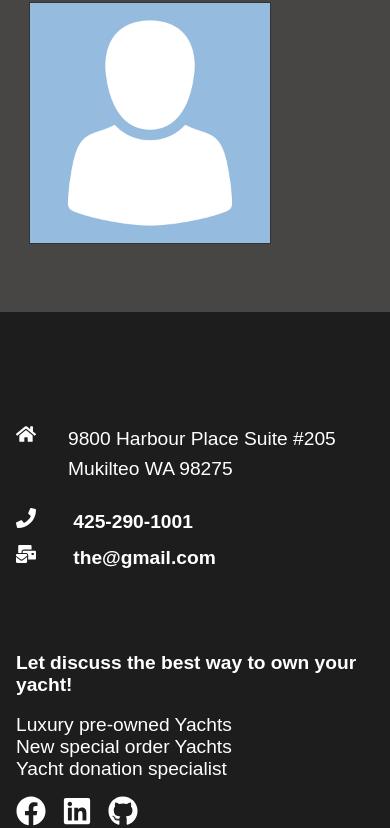
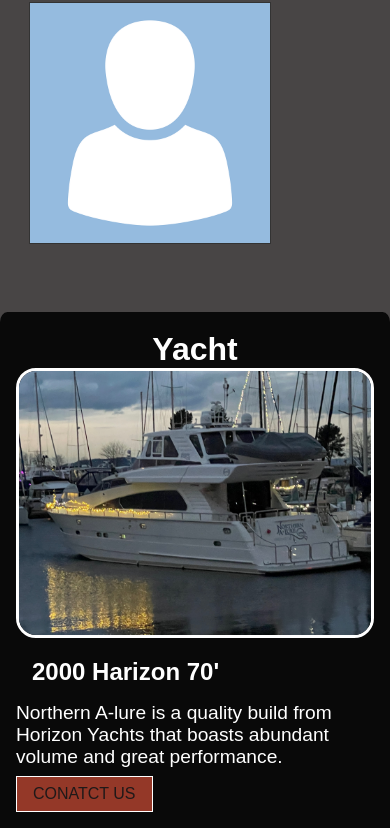
Before and after one commit to jonathanpenaloa/current-sea-yacht-service, a React (Create React App) app: page / in a window 390 px wide. Shown: the part 1149-1977 px from the top of the page. Built offline with nearby package versions, Linux system fonts and the light colour scheme.

Commit message:
Yacht Details added

```diff
--- /dev/null
+++ b/src/components/YachtCard/YachtCard.css
@@ -0,0 +1,66 @@
+.yacht-heading {
+    text-align: center;
+    padding: 4rem, 0 2rem, 0;
+}
+
+.yacht-container {
+    max-width: 1140px;
+    margin: auto;
+    display: flex;
+    grid-template-columns: repeat(3, 1fr);
+    grid-gap: 40px;
+    padding-top: 5rem;
+    padding-bottom: 5rem;
+}
+
+/* update */
+.yacht-card {
+    background-color: rgb(9, 9, 9);
+    padding: 1.2rem 1rem;
+    border-radius: 1.9%;
+}
+
+.yacht-card > img {
+    width: 100%;
+    border: 3px solid white;
+    border-radius: 20px;
+}
+
+.yacht-title {
+    color: #fff;
+    padding: 1rem;
+}
+
+.pro-btns {
+    display: flex;
+    justify-content: space-between;
+    padding: 0.5rem 0;
+}
+
+.pro-btns .btn {
+    padding: 0.5rem 1rem;
+}
+
+.btn:hover {
+    background: rgba(255, 255, 255, 0.2);
+    color: #fff;
+    transition: 0.3s;
+}
+
+.yacht-details p {
+    padding: 1rem;
+    font-size: 1.1rem;
+    text-align: justify;
+}
+
+
+@media screen and (max-width: 740px) {
+    .project-container {
+        display: flex;
+        flex-wrap: wrap;
+        max-width: 100%;
+        margin: auto;
+        grid-template-columns: 1fr;
+    }
+
+}
--- /dev/null
+++ b/src/components/YachtCard/YachtCard.jsx
@@ -0,0 +1,22 @@
+import React from 'react'
+
+import "./YachtCard.css";
+
+import { NavLink } from 'react-router-dom';
+
+export default function YachtCard( { imgsrc, title, text } ) {
+
+  return (
+    <div className="yacht-card">
+        <h1 className='yacht-heading'>Yacht</h1>
+        <img src={imgsrc} alt="something" />
+        <h2 className="yacht-title">{title}</h2>
+        <div className="yacht-detials">
+            <p>{text}</p>
+            <div className="pro-btns">
+                <NavLink to='/Conatct' className="btn">Conatct Us</NavLink>
+            </div>
+        </div>
+    </div>
+  )
+}
--- /dev/null
+++ b/src/components/YachtDetail/YachtDetail.jsx
@@ -0,0 +1,24 @@
+import React from 'react'
+
+import YachtCard from '../YachtCard/YachtCard';
+
+import YachtData from "../YachtData";
+
+export default function YachtDetail() {
+  return (
+    <div className="work-container">
+        <div className="project-container">
+            {YachtData.map((val, idx) => {
+                return(
+                 <YachtCard
+                    key={idx}
+                    imgsrc={val.imgsrc}
+                    title={val.title}
+                    text={val.text}
+                />
+            );
+        })}
+        </div>
+    </div>
+  )
+}
--- a/src/routes/Home.jsx
+++ b/src/routes/Home.jsx
@@ -3,6 +3,7 @@ import AboutUs from "../components/AboutUs/AboutUs";
 import Footer from "../components/Footer/Footer";
 import HeroSection from "../components/HeroSection/HeroSection";
 import NavBar from "../components/NavBar/NavBar";
+import YachtDetail from "../components/YachtDetail/YachtDetail";
 
 export default function Home() {
     return(
@@ -10,6 +11,7 @@ export default function Home() {
             <NavBar />
             <HeroSection />
             <AboutUs />
+            <YachtDetail />
             <Footer />
         </>
     );
```
